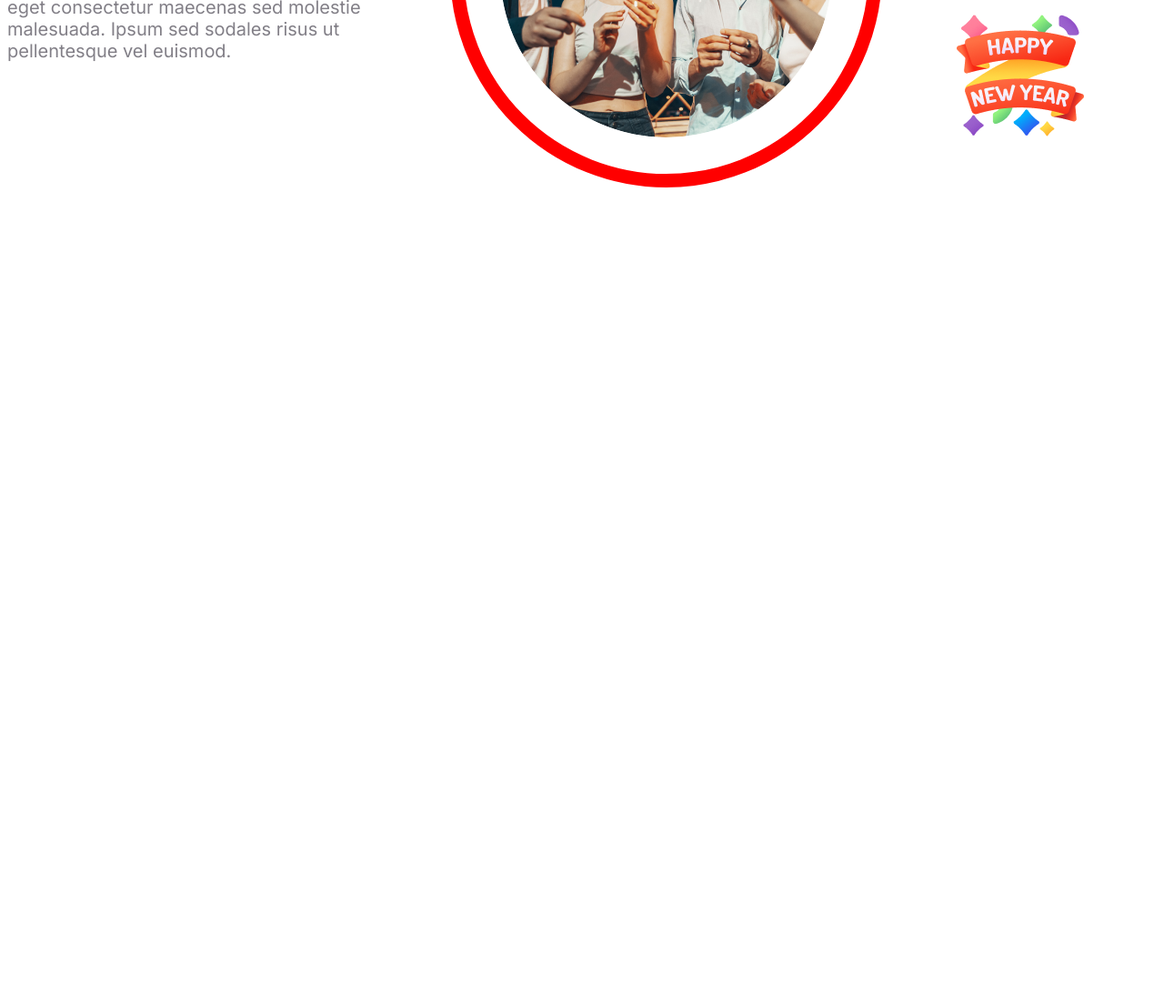
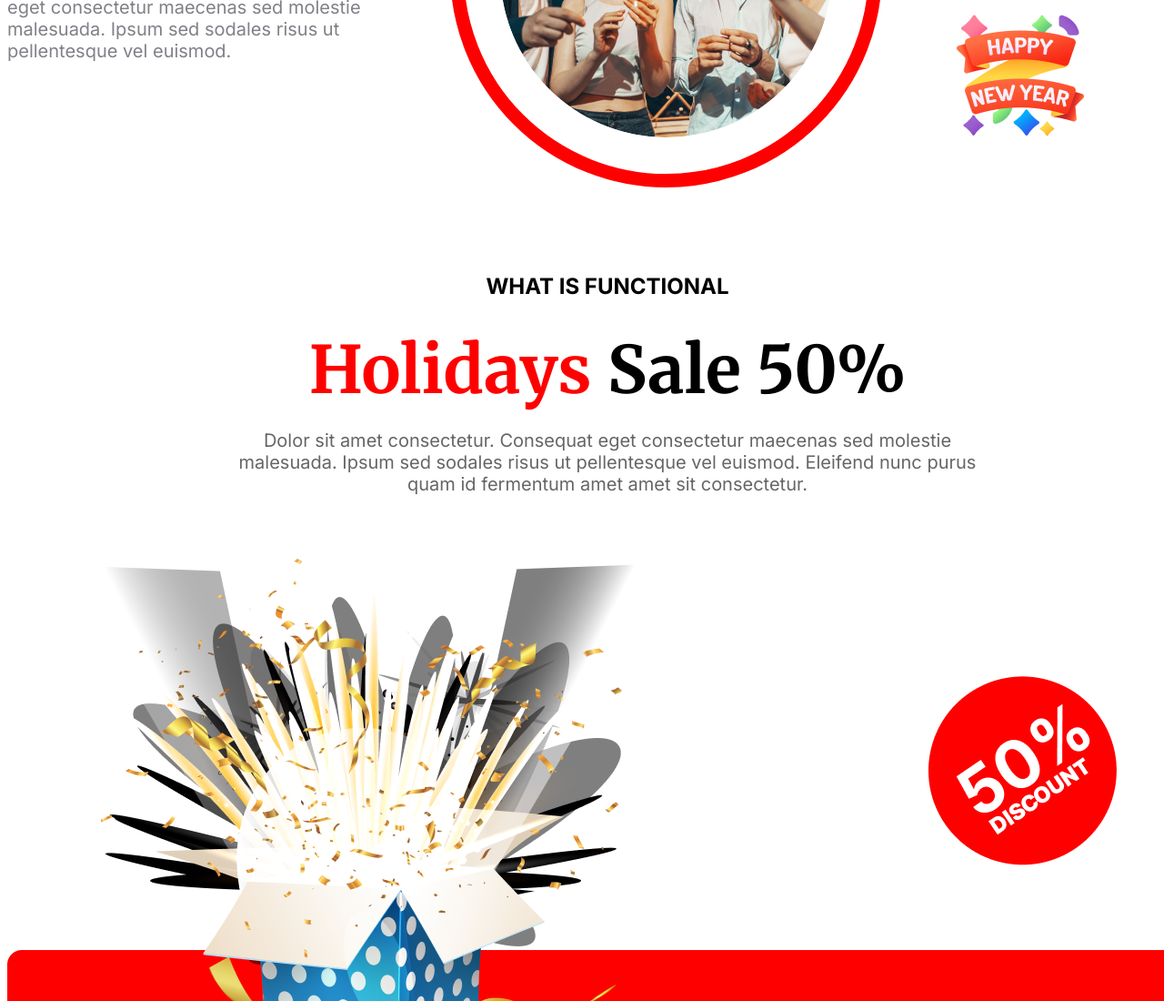
Before and after one commit to getAhsaan/new-year-offer, a plain HTML site: page index.html in a window 1280 px wide. Shown: the part 3278-4378 px from the top of the page at 91% size. Before the commit the page ends 3488 px from the top, so only its background shows below. Drawn offline with Linux system fonts and the light colour scheme.

Commit message:
holiday section added

```diff
--- a/index.html
+++ b/index.html
@@ -83,8 +83,8 @@
                 </div>
             </div>
         </section>
-        <!-- comming soon section  -->
-        <section class="comming-soon-section">
+        <!-- coming soon section  -->
+        <section class="coming-soon-section">
             <div class="left-container">
                 <h4>NEW BEST OFFER</h4>
                 <h1>Coming Soon</h1>
@@ -102,6 +102,22 @@
                 </div>
             </div>
         </section>
+        <!-- holiday sale  -->
+        <section class="holiday-section">
+            <div class="holiday-text-container">
+                <h4>WHAT IS FUNCTIONAL</h4>
+                <h1><span>Holidays</span> Sale 50%</h1>
+                <p>Dolor sit amet consectetur. Consequat eget consectetur maecenas sed
+                    molestie malesuada. Ipsum sed sodales risus ut pellentesque vel euismod. Eleifend nunc purus quam id
+                    fermentum amet amet
+                    sit consectetur.</p>
+            </div>
+            <div class="image-container">
+                <img class="gift-box" src="images/Group75.png" alt="Group75">
+                <img class="percent" src="images/Group44.png" alt="50 percent">
+                <img class="rectangle" src="images/Rectangle2.png" alt="Rectangle2">
+            </div>
+        </section>
     </main>
     <footer>
 
--- a/styles.css
+++ b/styles.css
@@ -240,8 +240,8 @@ body {
     text-align: center;
 }
 
-/* .comming-soon-section styles */
-.comming-soon-section {
+/* .coming-soon-section styles */
+.coming-soon-section {
     display: flex;
     align-items: center;
     justify-content: space-between;
@@ -249,9 +249,11 @@ body {
     height: 460px;
     margin: 0 auto;
 }
+
 .left-container {
     width: 393px;
 }
+
 .left-container h4 {
     font-size: 24px;
     color: #FF0000;
@@ -259,38 +261,102 @@ body {
     font-weight: 600;
     margin: 0;
 }
+
 .left-container h1 {
     font-size: 48px;
     color: #070211;
     margin-top: 10px;
     margin-bottom: 15px;
 }
+
 .left-container p {
     font-size: 20px;
     color: #070211;
     font-family: "Inter", sans-serif;
     opacity: 0.5;
 }
+
 .middle-container {
     width: 463px;
 }
+
+
 .middle-container img {
     border: 15px solid #FF0000;
     border-radius: 50%;
     padding: 40px;
 }
+
+
 .right-container {
     width: 276px;
 }
+
+
 .right-container h1 {
     font-size: 48px;
     font-weight: bold;
     color: #FF0000;
     font-family: "Inter", sans-serif;
 }
+
+
 .right-container p {
     font-size: 20px;
     color: #070211;
     font-family: "Inter", sans-serif;
     opacity: 0.5;
 }
+
+/* holiday section styles  */
+.holiday-section {
+    width: 1320px;
+    margin: 100px auto;
+}
+
+.holiday-text-container h4 {
+    font-size: 24px;
+    font-family: "Inter", sans-serif;
+    text-align: center;
+}
+
+.holiday-text-container {
+    width: 850px;
+    margin: 0 auto;
+}
+
+.holiday-text-container h1 {
+    font-size: 72px;
+    text-align: center;
+    margin-top: 0;
+    margin-bottom: 0;
+}
+
+.holiday-text-container h1 span {
+    color: #FF0000;
+}
+
+.holiday-text-container p {
+    font-size: 20px;
+    text-align: center;
+    font-family: "Inter", sans-serif;
+    opacity: 0.6;
+}
+.image-container{
+    position: relative;
+    margin-top: 200px;
+}
+.image-container .gift-box{
+    position: absolute;
+    top: -130px;
+}
+.image-container .percent{
+    position: absolute;
+    right: 50px;
+    top: -50px;
+}
+.image-container .rectangle{
+    position: absolute;
+    z-index: -1;
+    top: 300px;
+}
```
Also changed, not shown: images/Group44.png (renamed from images/Group 44.png), images/Group75.png (renamed from images/Group 75.png).
